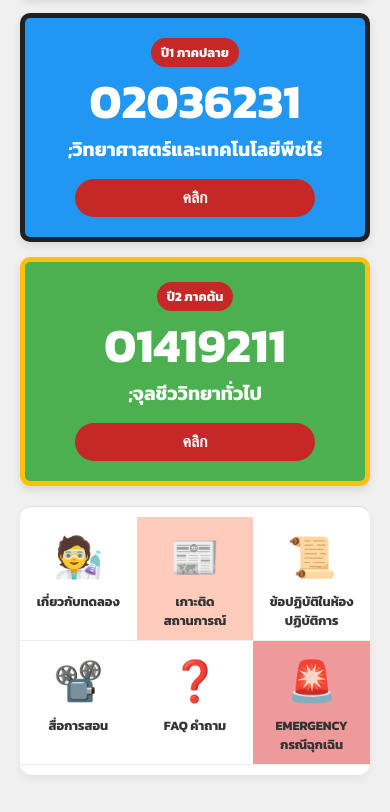
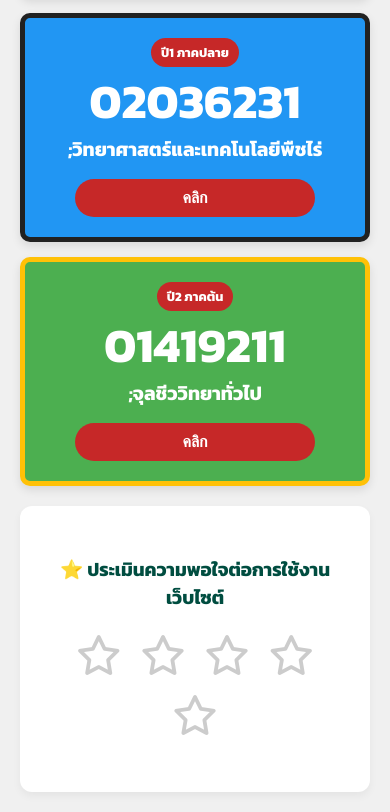
Before and after one commit to Methee77/learnsutee, a plain HTML site: page index.html in a window 390 px wide. Shown: the part 941-1753 px from the top of the page. Drawn offline with Linux system fonts and the light colour scheme.

Commit message:
Update index.html

```diff
--- a/index.html
+++ b/index.html
@@ -5,6 +5,7 @@
     <meta name="viewport" content="width=device-width, initial-scale=1.0">
     <title>ลงทะเบียนปฏิบัติการเคมี KU - สมูท</title>
     <link href="https://fonts.googleapis.com/css2?family=Kanit:wght@400;700&display=swap" rel="stylesheet">
+    <link rel="stylesheet" href="https://cdnjs.cloudflare.com/ajax/libs/font-awesome/6.0.0-beta3/css/all.min.css">
 
     <style>
         /* --- BASE SETUP --- */
@@ -32,15 +33,15 @@
             align-items: flex-start;
             gap: 20px;
             margin-bottom: 20px;
-            border-radius: 12px; /* ทำให้กรอบหลักโค้งมน */
-            box-shadow: 0 8px 15px rgba(0, 0, 0, 0.05); /* เพิ่มเงาให้นุ่มนวลขึ้น */
+            border-radius: 12px;
+            box-shadow: 0 8px 15px rgba(0, 0, 0, 0.05);
         }
 
         .header-left {
             flex-basis: 70%;
             background-color: #e6f7ff;
             padding: 20px;
-            border-radius: 10px; /* ทำให้กรอบซ้ายโค้งมน */
+            border-radius: 10px;
         }
 
         .header-right {
@@ -49,7 +50,7 @@
             color: white;
             padding: 15px;
             text-align: right;
-            border-radius: 10px; /* ทำให้กรอบขวาโค้งมน */
+            border-radius: 10px;
         }
 
         .title-main {
@@ -108,14 +109,14 @@
             text-align: center;
             padding: 20px;
             text-decoration: none;
-            border-radius: 10px; /* ทำให้กรอบลงทะเบียนโค้งมน */
+            border-radius: 10px;
             box-shadow: 0 4px 10px rgba(0, 0, 0, 0.1);
-            transition: transform 0.3s ease-in-out, box-shadow 0.3s ease-in-out; /* เพิ่มการเคลื่อนไหวที่สมูท */
+            transition: transform 0.3s ease-in-out, box-shadow 0.3s ease-in-out;
         }
 
         .reg-box:hover {
-            transform: translateY(-5px); /* เลื่อนขึ้นมากกว่าเดิม */
-            box-shadow: 0 10px 20px rgba(0, 0, 0, 0.2); /* เงาเข้มขึ้น */
+            transform: translateY(-5px);
+            box-shadow: 0 10px 20px rgba(0, 0, 0, 0.2);
         }
 
         .reg-code {
@@ -130,17 +131,15 @@
             margin-top: 10px;
         }
 
-        /* Color Schemes */
+        /* Color Schemes (ปรับปรุงแล้ว) */
         .box-1 {
-            background-color: #212121; /* ดำ/เทาเข้ม */
-            border: 5px solid #d32f2f; /* แดง */
+            background-color: #212121;
+            border: 5px solid #d32f2f;
         }
-        /* --- ปรับปรุงสีสำหรับ box-2 --- */
         .box-2 {
             background-color: #2196f3; /* สีน้ำเงิน */
             border: 5px solid #212121; /* ขอบสีดำ */
         }
-        /* --- ปรับปรุงสีสำหรับ box-3 --- */
         .box-3 {
             background-color: #4CAF50; /* สีเขียว */
             border: 5px solid #FFC107; /* ขอบสีเหลือง */
@@ -153,7 +152,7 @@
             font-size: 0.8em;
             font-weight: 700;
             margin-bottom: 10px;
-            border-radius: 15px; /* ทำให้แถบสถานะโค้งมนมาก */
+            border-radius: 15px;
         }
 
         .reg-button {
@@ -166,64 +165,42 @@
             cursor: pointer;
             margin-top: 15px;
             width: 80%;
-            border-radius: 20px; /* ทำให้ปุ่มโค้งมน */
+            border-radius: 20px;
             transition: background-color 0.3s;
         }
 
         .reg-button:hover {
-            background-color: #e53935; /* สีสว่างขึ้นตอนโฮเวอร์ */
+            background-color: #e53935;
         }
 
-        /* --- 3. FOOTER LINKS --- */
-        .footer-links {
-            display: flex;
-            justify-content: space-around;
-            align-items: stretch;
+        /* --- NEW RATING SECTION --- */
+        .rating-section {
             background-color: #fff;
-            padding: 10px 0;
-            border-top: 1px solid #ddd;
-            border-radius: 12px; /* ทำให้ส่วนท้ายโค้งมน */
-            overflow: hidden;
+            padding: 30px;
+            text-align: center;
+            border-radius: 12px;
             box-shadow: 0 4px 8px rgba(0, 0, 0, 0.05);
+            margin-top: 20px;
         }
 
-        .footer-item {
-            text-decoration: none;
-            color: #333;
-            text-align: center;
-            padding: 10px;
-            flex-grow: 1;
-            border-right: 1px solid #eee;
-            transition: background-color 0.3s; /* เพิ่มการเปลี่ยนสีที่สมูท */
+        .rating-section h3 {
+            color: #004d40;
+            margin-bottom: 15px;
         }
 
-        .footer-item:last-child {
-            border-right: none;
+        .rating-stars {
+            font-size: 2.5em;
+            color: #ccc; /* สีเทาสำหรับดาวที่ยังไม่ถูกเลือก */
         }
 
-        .footer-item:hover {
-            background-color: #e0f2f1; /* เปลี่ยนเป็นสีเขียวอ่อนนุ่มนวลขึ้น */
+        .rating-stars i {
+            cursor: pointer;
+            transition: color 0.2s;
+            margin: 0 5px;
         }
 
-        .footer-item .icon {
-            font-size: 2.5em;
-            display: block;
-            margin-bottom: 5px;
-        }
-
-        .footer-item p {
-            font-size: 0.8em;
-            margin: 0;
-            font-weight: 700;
-        }
-
-        /* สีพิเศษสำหรับบางรายการ */
-        .footer-item.latest-news {
-            background-color: #ffccbc;
-        }
-
-        .footer-item.emergency {
-            background-color: #ef9a9a;
+        .rating-stars i.rated {
+            color: #FFC107; /* สีเหลืองทองสำหรับดาวที่ถูกเลือก */
         }
 
         /* Responsive (ปรับให้แสดงผลดีบนมือถือ) */
@@ -234,17 +211,6 @@
 
             .main-registration {
                 grid-template-columns: 1fr;
-            }
-
-            .footer-links {
-                flex-wrap: wrap;
-            }
-
-            .footer-item {
-                width: 33.33%;
-                box-sizing: border-box;
-                border-bottom: 1px solid #eee;
-                border-right: none;
             }
         }
     </style>
@@ -294,33 +260,66 @@
             </a>
         </main>
 
-        <footer class="footer-links">
-            <a href="#" class="footer-item">
-                <span class="icon">🧑‍🔬</span>
-                <p>เกี่ยวกับทดลอง</p>
-            </a>
-            <a href="#" class="footer-item latest-news">
-                <span class="icon">📰</span>
-                <p>เกาะติดสถานการณ์</p>
-            </a>
-            <a href="#" class="footer-item">
-                <span class="icon">📜</span>
-                <p>ข้อปฏิบัติในห้องปฏิบัติการ</p>
-            </a>
-            <a href="#" class="footer-item">
-                <span class="icon">📽️</span>
-                <p>สื่อการสอน</p>
-            </a>
-             <a href="#" class="footer-item">
-                <span class="icon">❓</span>
-                <p>FAQ คำถาม</p>
-            </a>
-             <a href="#" class="footer-item emergency">
-                <span class="icon">🚨</span>
-                <p>EMERGENCY กรณีฉุกเฉิน</p>
-            </a>
-        </footer>
+        <div class="rating-section">
+            <h3>⭐ ประเมินความพอใจต่อการใช้งานเว็บไซต์</h3>
+            <div class="rating-stars" id="star-rating">
+                <i class="far fa-star" data-rating="1"></i>
+                <i class="far fa-star" data-rating="2"></i>
+                <i class="far fa-star" data-rating="3"></i>
+                <i class="far fa-star" data-rating="4"></i>
+                <i class="far fa-star" data-rating="5"></i>
+            </div>
+            <p id="rating-message" style="margin-top: 10px; color: #00796b; font-weight: 700;"></p>
+        </div>
+
     </div>
+
+    <script>
+        const stars = document.querySelectorAll('#star-rating i');
+        const message = document.getElementById('rating-message');
+
+        stars.forEach(star => {
+            star.addEventListener('click', () => {
+                const ratingValue = star.getAttribute('data-rating');
+
+                // Set the status of all stars
+                stars.forEach(s => {
+                    s.classList.remove('fas', 'rated');
+                    s.classList.add('far');
+                });
+
+                // Color the selected stars and those before it
+                for (let i = 0; i < ratingValue; i++) {
+                    stars[i].classList.remove('far');
+                    stars[i].classList.add('fas', 'rated');
+                }
+
+                // Display a feedback message
+                message.textContent = `ขอบคุณสำหรับ ${ratingValue} ดาว!`;
+
+                // In a real application, you would send this ratingValue to a server here.
+                console.log('User rated:', ratingValue);
+            });
+
+            // Optional: Add hover effect (visual feedback)
+            star.addEventListener('mouseover', () => {
+                const hoverValue = star.getAttribute('data-rating');
+                stars.forEach((s, index) => {
+                    if (index < hoverValue) {
+                        s.style.color = '#ffd700'; // Gold on hover
+                    } else {
+                        s.style.color = '';
+                    }
+                });
+            });
+
+            star.addEventListener('mouseout', () => {
+                stars.forEach(s => {
+                    s.style.color = ''; // Reset color if not rated
+                });
+            });
+        });
+    </script>
 
 </body>
 </html>
```
